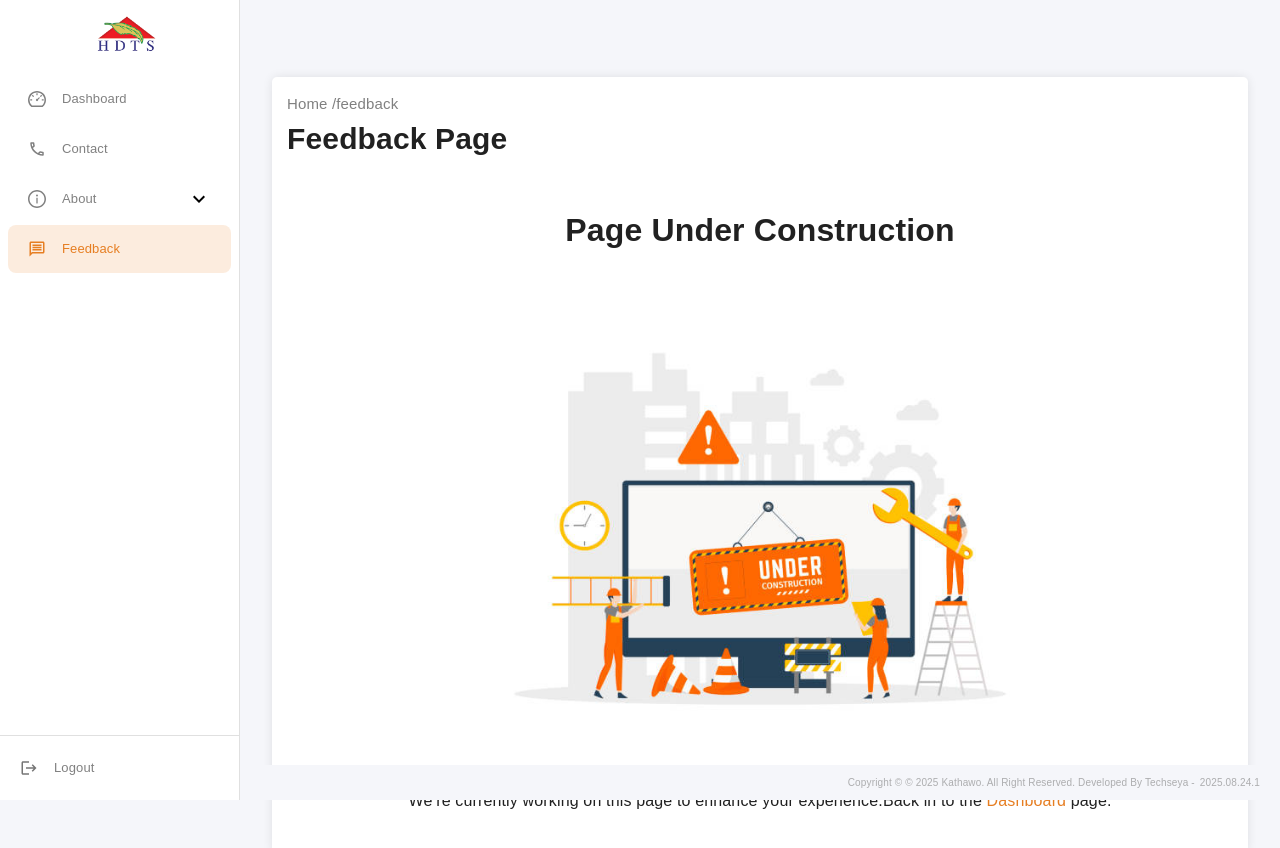
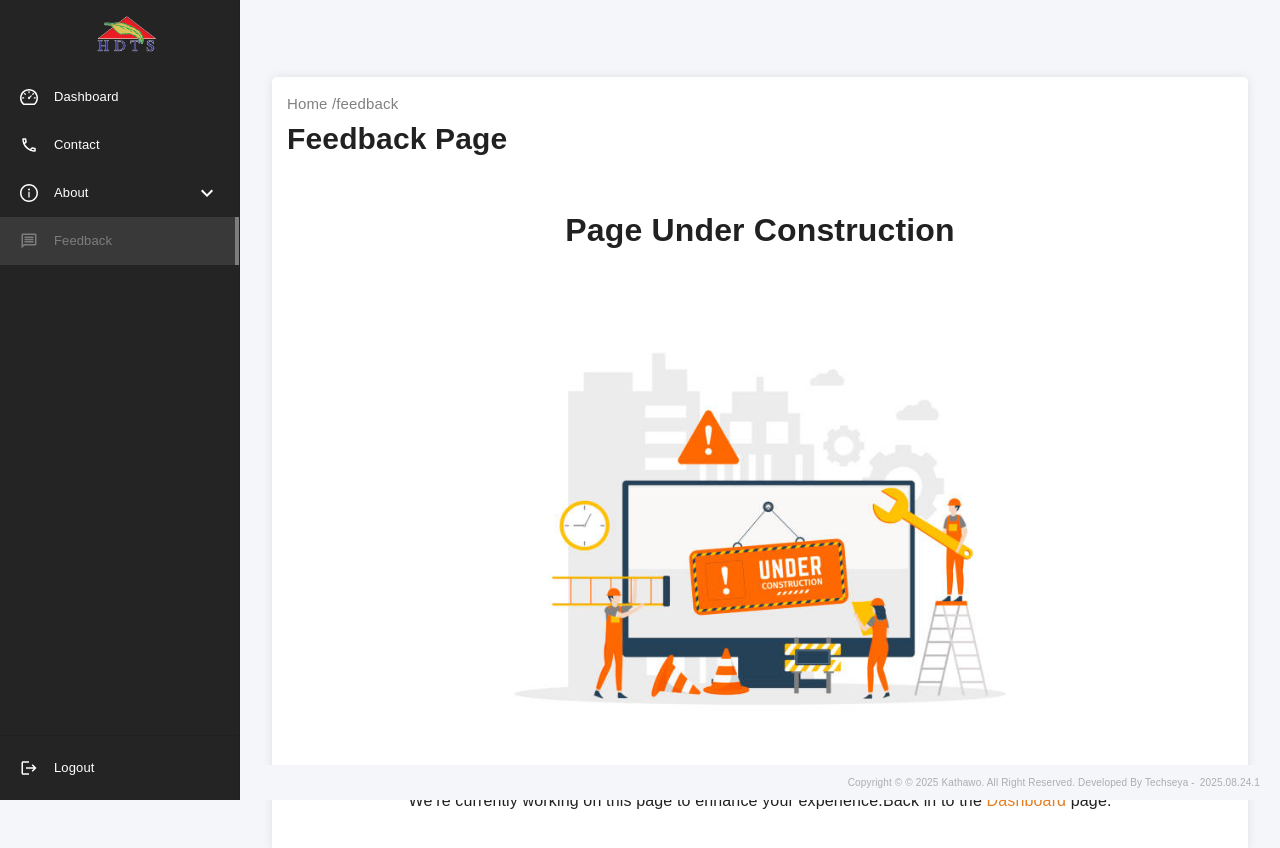
Before and after one commit to LDTECHSL/KathawoAdmin_Hosting, a React (Create React App) app: page /feedback in a window 1280 px wide. Shown: the top 848 px of the page. Built offline with nearby package versions, Linux system fonts and the light colour scheme.

Commit message:
fix: update Navbar styles for improved visibility and consistency

```diff
--- a/src/Layouts/Navbar.tsx
+++ b/src/Layouts/Navbar.tsx
@@ -157,6 +157,7 @@ export default function Navbar({ children }: Readonly<Props>) {
             display: "flex",
             flexDirection: "column",
             justifyContent: "space-between",
+            backgroundColor: "#242424"
           },
         }}
       >
@@ -184,15 +185,14 @@ export default function Navbar({ children }: Readonly<Props>) {
                       sx={{
                         minHeight: 48,
                         px: 2.5,
-                        m: "2px 8px",
-                        borderRadius: "8px",
                         backgroundColor: isParentActive
-                          ? "rgba(230, 125, 34, 0.15)"
+                          ? "rgba(110, 109, 109, 0.29)"
                           : "transparent",
-                        color: isParentActive ? "#aa6900ff" : "black",
+                          borderRight: isParentActive ? "4px solid #7d7d7dff" : "none",
+                        color: isParentActive ? "#7d7d7dff" : "white",
                         "&:hover": {
                           backgroundColor: isParentActive
-                            ? "rgba(230, 125, 34, 0.15)"
+                            ? "rgba(110, 109, 109, 0.29)"
                             : "rgba(57, 56, 56, 0.08)",
                         },
                       }}
@@ -202,7 +202,7 @@ export default function Navbar({ children }: Readonly<Props>) {
                           minWidth: 0,
                           justifyContent: "center",
                           mr: open ? 2 : "auto",
-                          color: isParentActive ? "#e67e22" : "gray",
+                          color: isParentActive ? "#7d7d7dff" : "white",
                         }}
                       >
                         {item.icon}
@@ -212,7 +212,7 @@ export default function Navbar({ children }: Readonly<Props>) {
                         primaryTypographyProps={{ fontSize: "13px" }}
                         sx={{
                           opacity: open ? 1 : 0,
-                          color: isParentActive ? "#e67e22" : "gray",
+                          color: isParentActive ? "#7d7d7dff" : "white",
                         }}
                       />
                       {item.children &&
@@ -233,12 +233,13 @@ export default function Navbar({ children }: Readonly<Props>) {
                                 sx={{
                                   m: "2px 8px",
                                   borderRadius: "6px",
+                                  color: isChildActive ? "#7d7d7dff" : "white",
                                   backgroundColor: isChildActive
-                                    ? "rgba(230, 125, 34, 0.15)"
+                                    ? "rgba(110, 109, 109, 0.29)"
                                     : "transparent",
                                   "&:hover": {
                                     backgroundColor: isChildActive
-                                      ? "rgba(230, 125, 34, 0.15)"
+                                      ? "rgba(110, 109, 109, 0.29)"
                                       : "rgba(57, 56, 56, 0.08)",
                                   },
                                 }}
@@ -248,7 +249,7 @@ export default function Navbar({ children }: Readonly<Props>) {
                                   primaryTypographyProps={{ fontSize: "12px" }}
                                   sx={{
                                     opacity: open ? 1 : 0,
-                                    color: isChildActive ? "#e67e22" : "gray",
+                                    color: isChildActive ? "#7d7d7dff" : "white",
                                   }}
                                 />
                               </ListItemButton>
@@ -277,11 +278,11 @@ export default function Navbar({ children }: Readonly<Props>) {
                   mr: open ? 2 : "auto",
                 }}
               >
-                <Logout style={{ fontSize: "18px" }} />
+                <Logout style={{ fontSize: "18px", color: "white" }} />
               </ListItemIcon>
               <ListItemText
                 primary="Logout"
-                primaryTypographyProps={{ fontSize: "13px", color: "gray" }}
+                primaryTypographyProps={{ fontSize: "13px", color: "white" }}
                 sx={{ opacity: open ? 1 : 0 }}
               />
             </ListItemButton>
```
